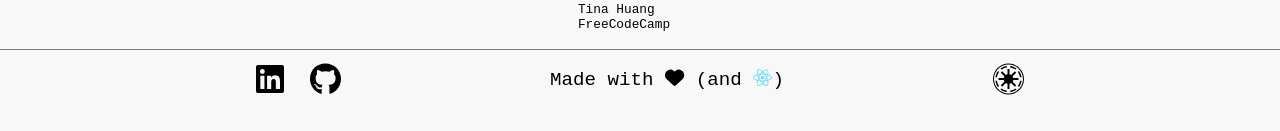
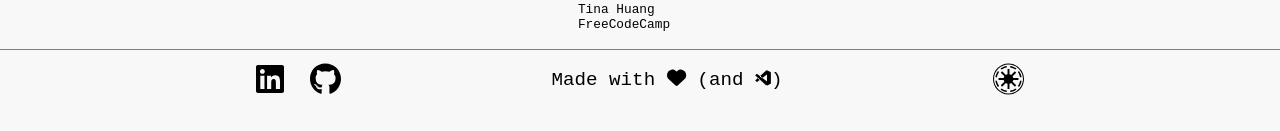
Before and after one commit to zacnation/react-portfolio, a React (Vite) app: page / in a window 1280 px wide. Shown: the part 2368-2499 px from the top of the page. Built offline with nearby package versions, Linux system fonts and the light colour scheme.

Commit message:
Add VS Code logo

```diff
--- a/src/components/Footer.jsx
+++ b/src/components/Footer.jsx
@@ -4,7 +4,6 @@ import {
   faGalacticRepublic,
   faGithub,
   faLinkedin,
-  faReact,
 } from "@fortawesome/free-brands-svg-icons";
 import { faHeart } from "@fortawesome/free-solid-svg-icons";
 
@@ -25,7 +24,7 @@ export default function Footer(props) {
       </div>
       <p>
         Made with <FontAwesomeIcon icon={faHeart} className="heart-icon" /> (and{" "}
-        <FontAwesomeIcon icon={faReact} className="react-icon" />)
+        <i className="devicon-vscode-plain"></i>)
       </p>
       <FontAwesomeIcon
         icon={faGalacticRepublic}
--- a/src/index.css
+++ b/src/index.css
@@ -311,8 +311,8 @@ footer p {
   color: #e31c79;
 }
 
-.react-icon {
-  color: #61dbfb;
+.devicon-vscode-plain {
+  font-size: 1rem;
 }
 
 /* Toggler */
```
